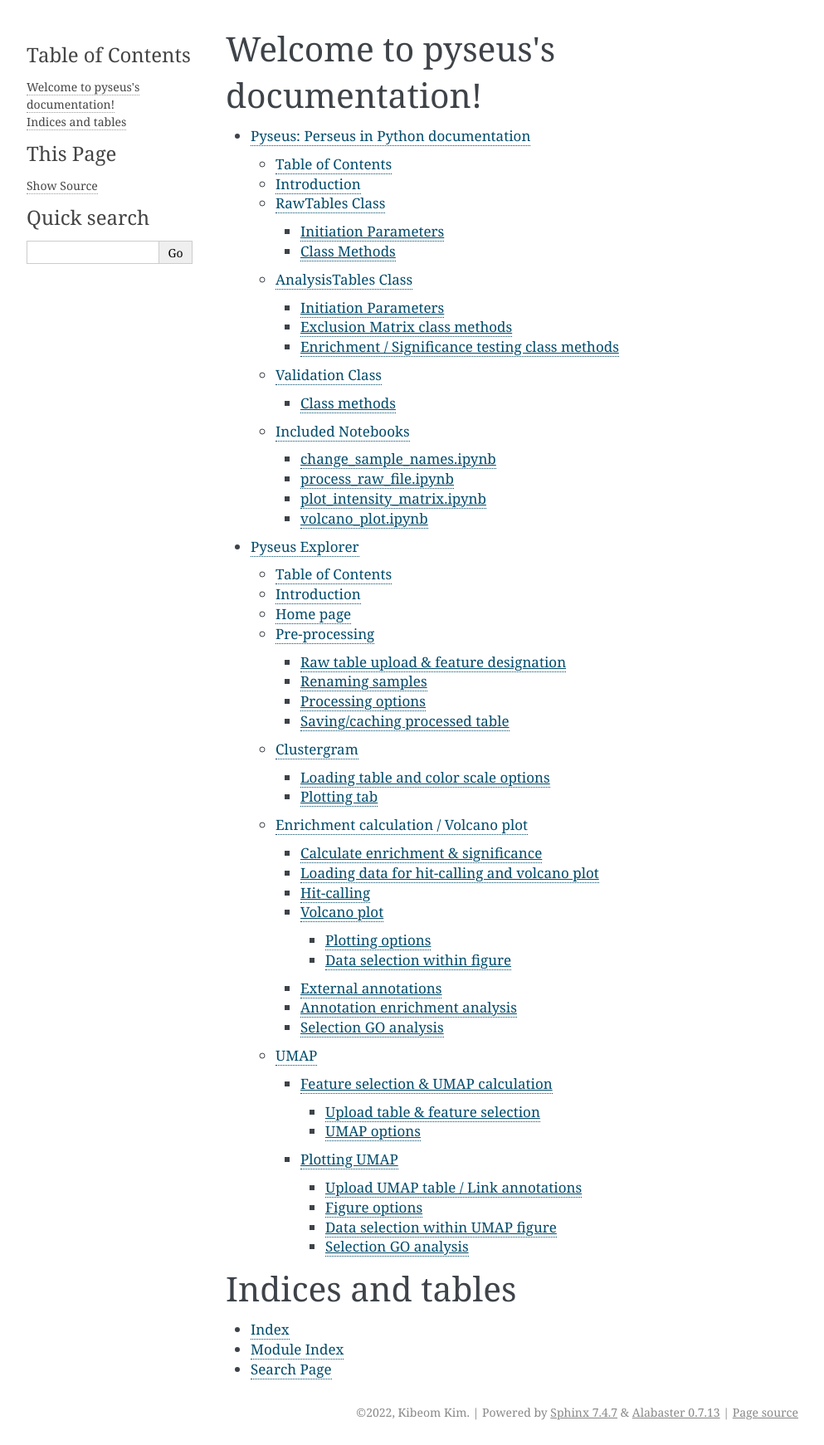
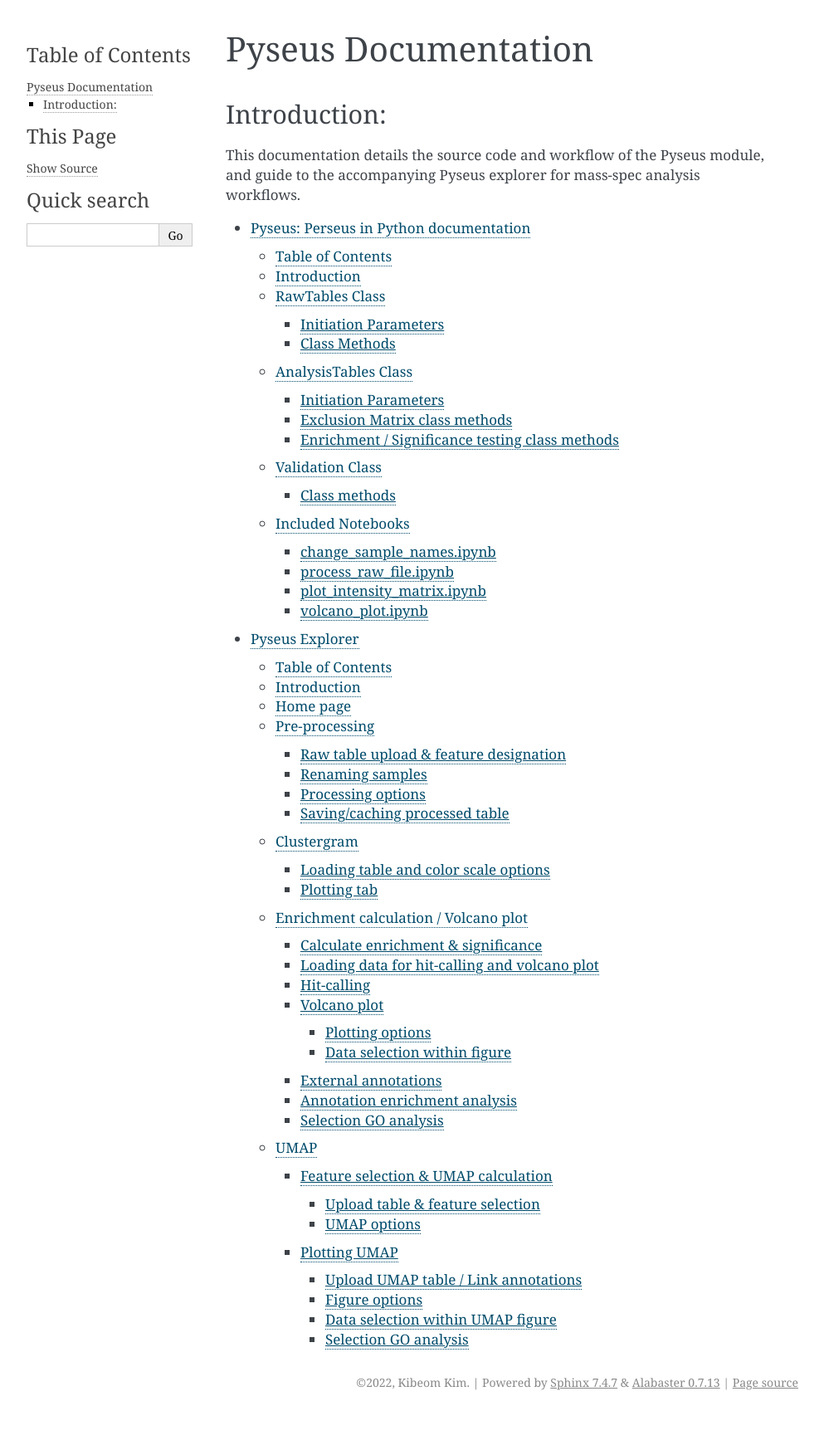
Before and after one commit to czbiohub-sf/pyseus, a Sphinx documentation site: the page built from docs/source/index.rst, in a window 1280 px wide. Shown: the whole page at 83% size, without its empty margins (148-1141 px from the left). Built offline with Sphinx 7.4.7, drawn with Linux system fonts in a browser that asks for light colours; pages that are not in the unit, such as notebooks, are missing from menus; after the commit the page ends 1705 px from its top, so only the background shows below that.

Commit message:
update index.rst
Brief introduction and reduce toctree depth to 0

```diff
--- a/docs/source/index.rst
+++ b/docs/source/index.rst
@@ -3,21 +3,19 @@
    You can adapt this file completely to your liking, but it should at least
    contain the root `toctree` directive.
 
-Welcome to pyseus's documentation!
+Pyseus Documentation
 ==================================
+
+Introduction:
+^^^^^^^^^^^^
+
+This documentation details the source code and workflow of the Pyseus module,
+and guide to the accompanying Pyseus explorer for mass-spec analysis workflows.
+
 
 .. toctree::
   pyseus_doc
   pyseus_explorer
 
-  :maxdepth: 2
+  :maxdepth: 0
   :caption: Contents:
-
-
-
-Indices and tables
-==================
-
-* :ref:`genindex`
-* :ref:`modindex`
-* :ref:`search`
```
